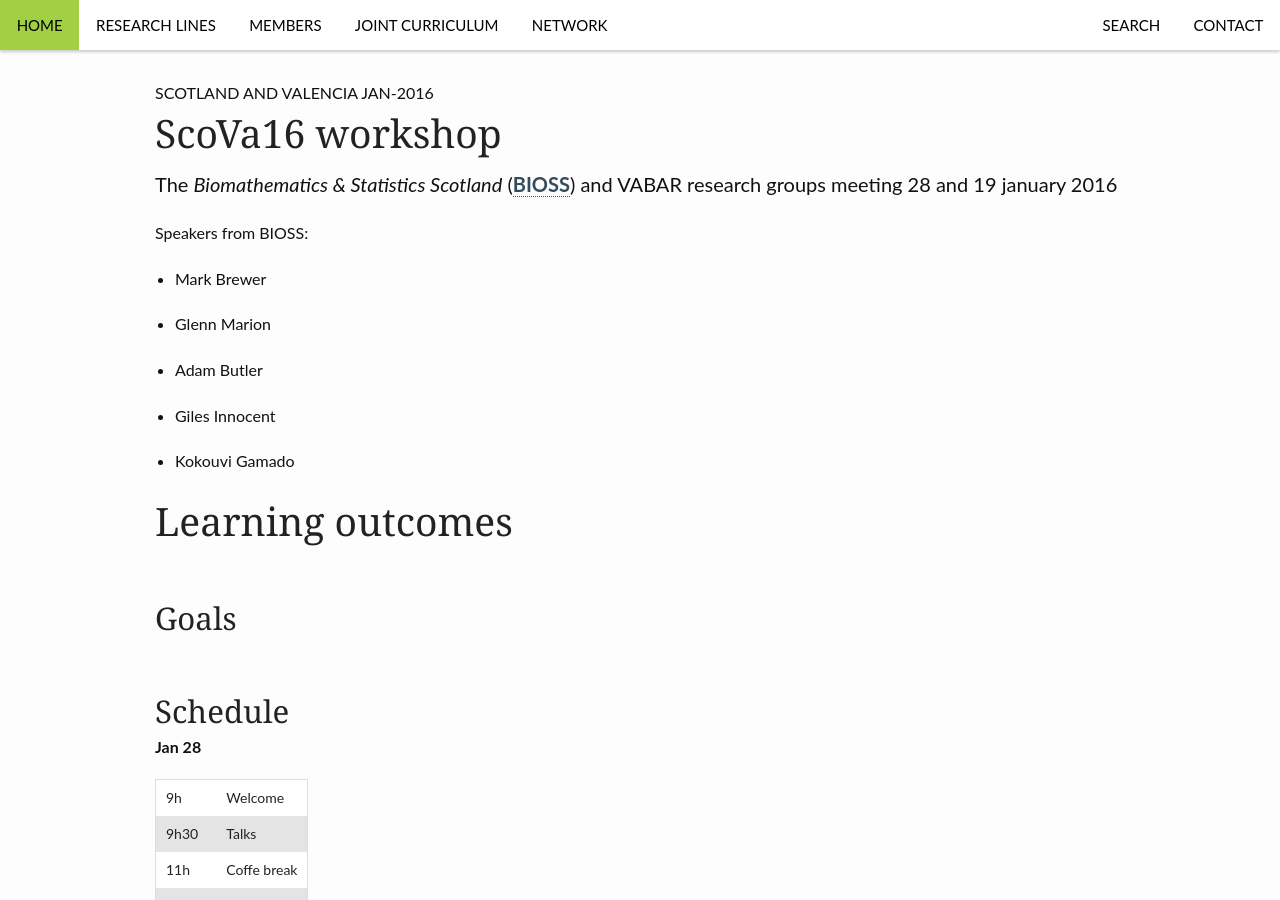
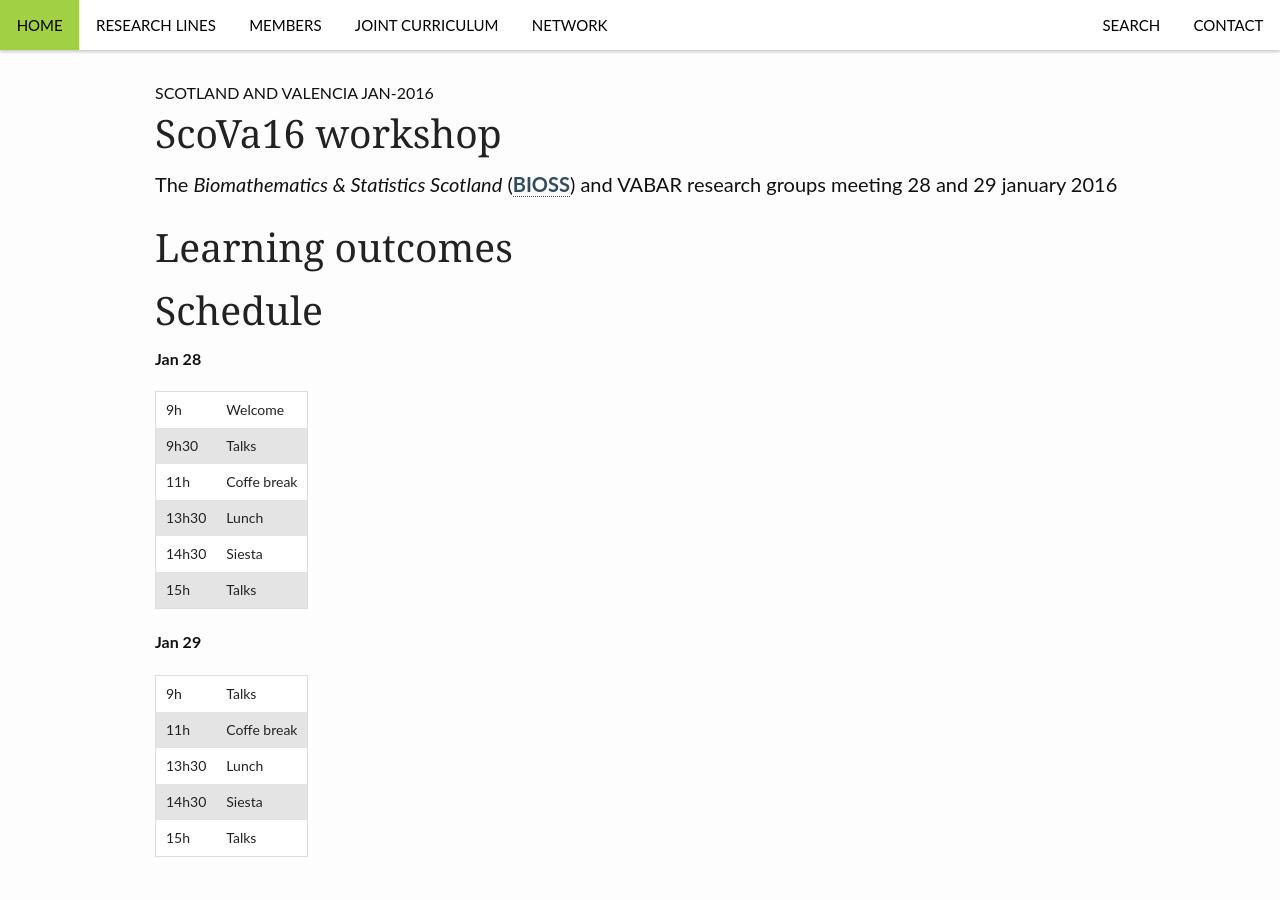
Before and after one commit to VABAR/VABAR.github.io, a Jekyll site: the page built from _posts/events/2015-11-25-ScoVa16.md, in a window 1280 px wide and 900 px high. Built offline with Jekyll 4.4.1, drawn with Linux system fonts in a browser that asks for light colours.

Commit message:
Update.v1.2015-11-25-ScoVa16.md

```diff
--- a/_posts/events/2015-11-25-ScoVa16.md
+++ b/_posts/events/2015-11-25-ScoVa16.md
@@ -3,29 +3,14 @@ layout: page-fullwidth
 title:  "ScoVa16 workshop"
 subheadline: "Scotland and Valencia Jan-2016"
 meta_teaser: "Workshop between BIOSS (Scotland) and COMPRO_UN (Valencia)."
-teaser: The <i>Biomathematics & Statistics Scotland</i> (<a href="http://www.bioss.ac.uk/">BIOSS</a>) and VABAR research groups meeting 28 and 19 january 2016
+teaser: The <i>Biomathematics & Statistics Scotland</i> (<a href="http://www.bioss.ac.uk/">BIOSS</a>) and VABAR research groups meeting 28 and 29 january 2016
 header: no
 categories: events
 ---
 
-Speakers from BIOSS:
-
-- Mark Brewer
-
-- Glenn Marion
-
-- Adam Butler
-
-- Giles Innocent
-
-- Kokouvi Gamado
-
-
 # Learning outcomes
 
-## Goals
-
-## Schedule
+# Schedule
 
 **Jan 28**
 
```
